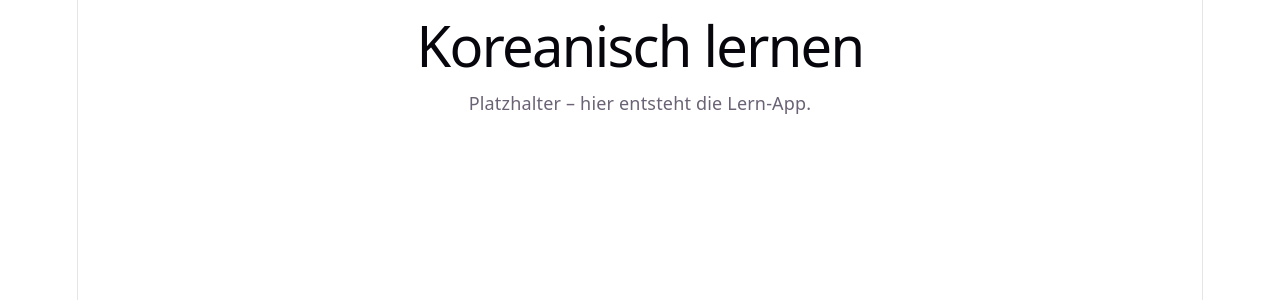
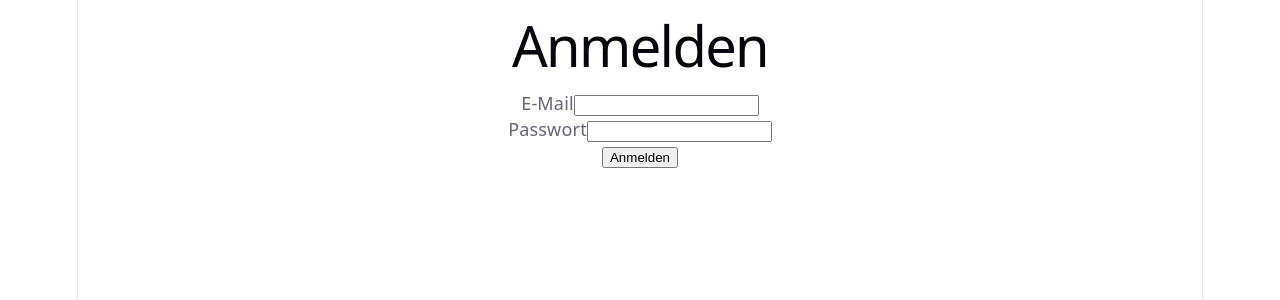
Before and after one commit to HaukeKretzmer/koreanisch-web, a React (Vite) app: page /login in a window 1280 px wide. Shown: the top 300 px of the page. Built offline with nearby package versions, Linux system fonts and the light colour scheme; no server answers.

Commit message:
Add auth flow: login screen, protected routes, logout

```diff
--- a/src/App.jsx
+++ b/src/App.jsx
@@ -1,9 +1,26 @@
+import { BrowserRouter, Routes, Route } from 'react-router-dom'
+import { AuthProvider } from './auth/AuthContext.jsx'
+import { ProtectedRoute } from './auth/ProtectedRoute.jsx'
+import Login from './routes/Login.jsx'
+import Dashboard from './routes/Dashboard.jsx'
+
 function App() {
   return (
-    <div>
-      <h1>Koreanisch lernen</h1>
-      <p>Platzhalter – hier entsteht die Lern-App.</p>
-    </div>
+    <BrowserRouter>
+      <AuthProvider>
+        <Routes>
+          <Route path="/login" element={<Login />} />
+          <Route
+            path="/"
+            element={
+              <ProtectedRoute>
+                <Dashboard />
+              </ProtectedRoute>
+            }
+          />
+        </Routes>
+      </AuthProvider>
+    </BrowserRouter>
   )
 }
 
--- /dev/null
+++ b/src/auth/AuthContext.jsx
@@ -0,0 +1,31 @@
+import { createContext, useContext, useEffect, useState } from 'react'
+import { onAuthStateChanged } from 'firebase/auth'
+import { auth } from '../firebase.js'
+
+const AuthContext = createContext(undefined)
+
+export function AuthProvider({ children }) {
+  const [user, setUser] = useState(null)
+  const [loading, setLoading] = useState(true)
+
+  useEffect(() => {
+    return onAuthStateChanged(auth, (firebaseUser) => {
+      setUser(firebaseUser)
+      setLoading(false)
+    })
+  }, [])
+
+  return (
+    <AuthContext.Provider value={{ user, loading }}>
+      {children}
+    </AuthContext.Provider>
+  )
+}
+
+export function useAuth() {
+  const ctx = useContext(AuthContext)
+  if (ctx === undefined) {
+    throw new Error('useAuth must be used within an AuthProvider')
+  }
+  return ctx
+}
--- /dev/null
+++ b/src/auth/ProtectedRoute.jsx
@@ -0,0 +1,16 @@
+import { Navigate } from 'react-router-dom'
+import { useAuth } from './AuthContext.jsx'
+
+export function ProtectedRoute({ children }) {
+  const { user, loading } = useAuth()
+
+  if (loading) {
+    return null
+  }
+
+  if (!user) {
+    return <Navigate to="/login" replace />
+  }
+
+  return children
+}
--- /dev/null
+++ b/src/routes/Dashboard.jsx
@@ -0,0 +1,17 @@
+import { signOut } from 'firebase/auth'
+import { auth } from '../firebase.js'
+import { useAuth } from '../auth/AuthContext.jsx'
+
+export default function Dashboard() {
+  const { user } = useAuth()
+
+  return (
+    <div>
+      <h1>Dashboard</h1>
+      <p>Angemeldet als {user?.email}</p>
+      <button type="button" onClick={() => signOut(auth)}>
+        Abmelden
+      </button>
+    </div>
+  )
+}
--- /dev/null
+++ b/src/routes/Login.jsx
@@ -0,0 +1,60 @@
+import { useState } from 'react'
+import { useNavigate } from 'react-router-dom'
+import { signInWithEmailAndPassword } from 'firebase/auth'
+import { auth } from '../firebase.js'
+
+export default function Login() {
+  const [email, setEmail] = useState('')
+  const [password, setPassword] = useState('')
+  const [error, setError] = useState('')
+  const [submitting, setSubmitting] = useState(false)
+  const navigate = useNavigate()
+
+  async function handleSubmit(event) {
+    event.preventDefault()
+    setError('')
+    setSubmitting(true)
+    try {
+      await signInWithEmailAndPassword(auth, email, password)
+      navigate('/', { replace: true })
+    } catch {
+      setError('Anmeldung fehlgeschlagen. Bitte E-Mail und Passwort prüfen.')
+    } finally {
+      setSubmitting(false)
+    }
+  }
+
+  return (
+    <div>
+      <h1>Anmelden</h1>
+      <form onSubmit={handleSubmit}>
+        <div>
+          <label htmlFor="email">E-Mail</label>
+          <input
+            id="email"
+            type="email"
+            autoComplete="username"
+            value={email}
+            onChange={(event) => setEmail(event.target.value)}
+            required
+          />
+        </div>
+        <div>
+          <label htmlFor="password">Passwort</label>
+          <input
+            id="password"
+            type="password"
+            autoComplete="current-password"
+            value={password}
+            onChange={(event) => setPassword(event.target.value)}
+            required
+          />
+        </div>
+        {error && <p role="alert">{error}</p>}
+        <button type="submit" disabled={submitting}>
+          {submitting ? 'Anmelden…' : 'Anmelden'}
+        </button>
+      </form>
+    </div>
+  )
+}
```
